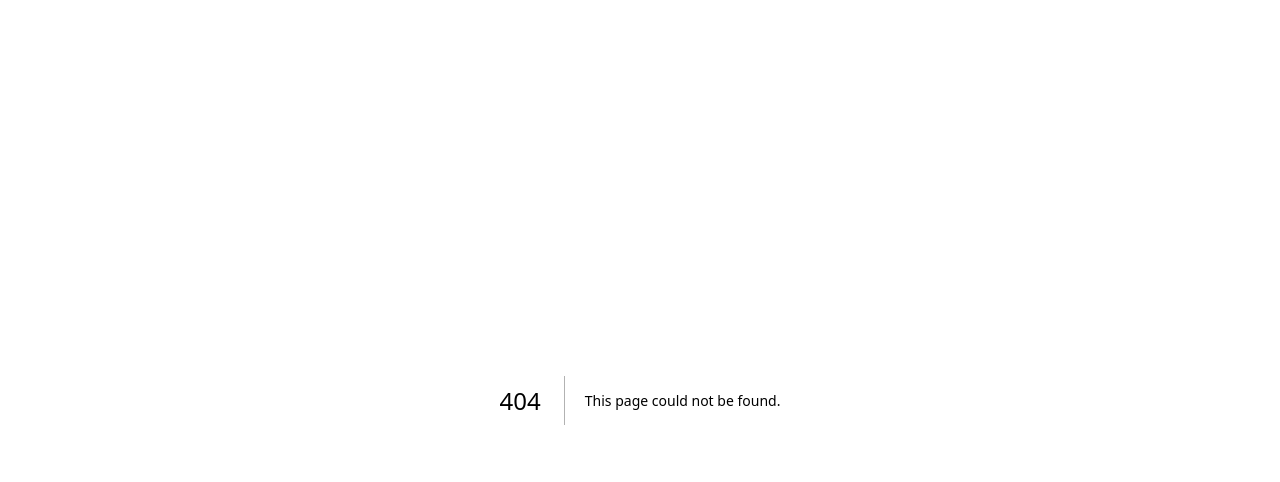
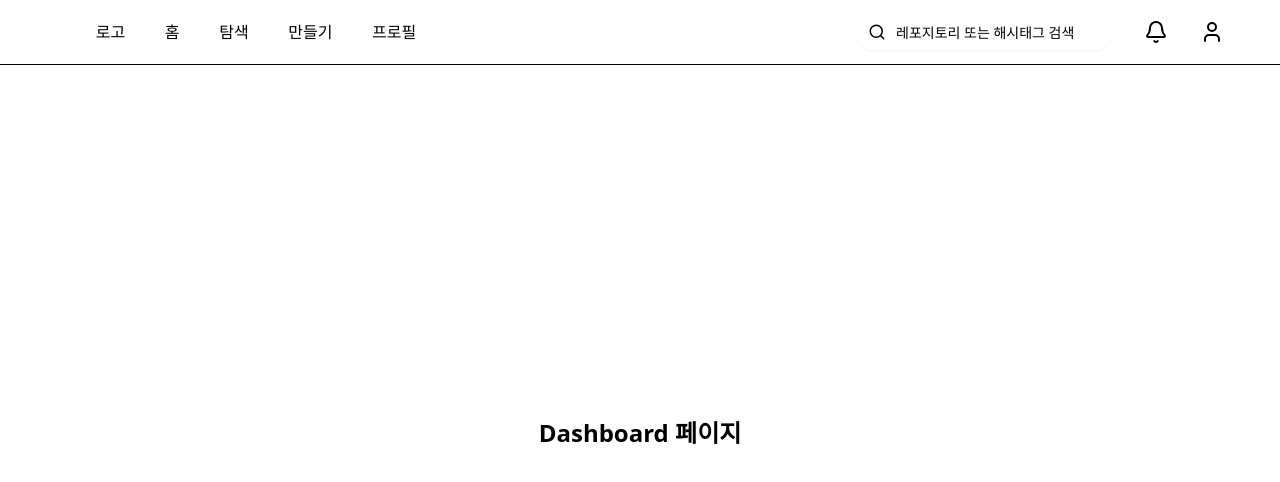
Before and after one commit to Git-tul/Git-tul-FE, a Next.js app: page /dashboard in a window 1280 px wide. Before the commit this address had no page. Shown: the top 482 px of the page. Built offline with nearby package versions, Linux system fonts and the light colour scheme.

Commit message:
feat: home 페이지 및 레이아웃 작성

```diff
--- /dev/null
+++ b/src/app/(dashboard)/dashboard/page.tsx
@@ -0,0 +1,7 @@
+export default function Dashboard() {
+  return (
+    <main className="flex flex-col flex-1 items-center justify-center max-w-[1200px] mx-auto">
+      <h1 className="text-2xl font-semibold">Dashboard 페이지</h1>
+    </main>
+  );
+}
--- /dev/null
+++ b/src/app/(dashboard)/layout.tsx
@@ -0,0 +1,10 @@
+import Header from "@/components/header/Header";
+
+export default function DashboardLayout({ children }: { children: React.ReactNode }) {
+  return (
+    <main className="flex min-h-screen flex-col">
+      <Header />
+      {children}
+    </main>
+  );
+}
```
